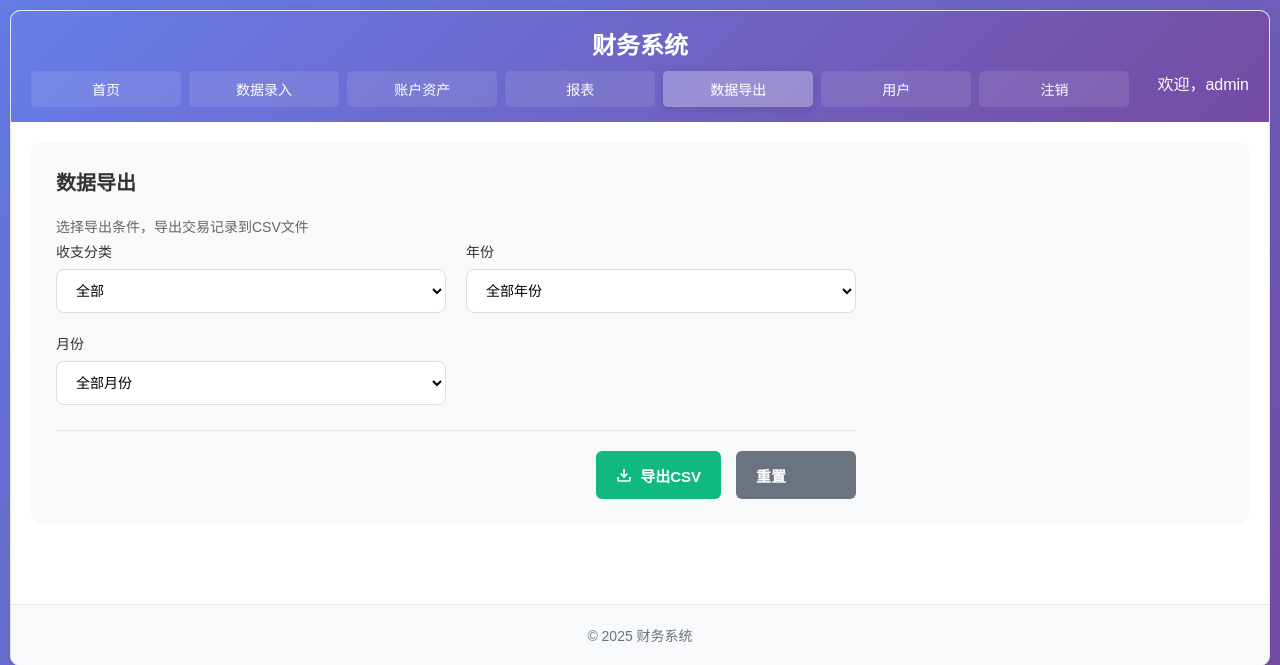
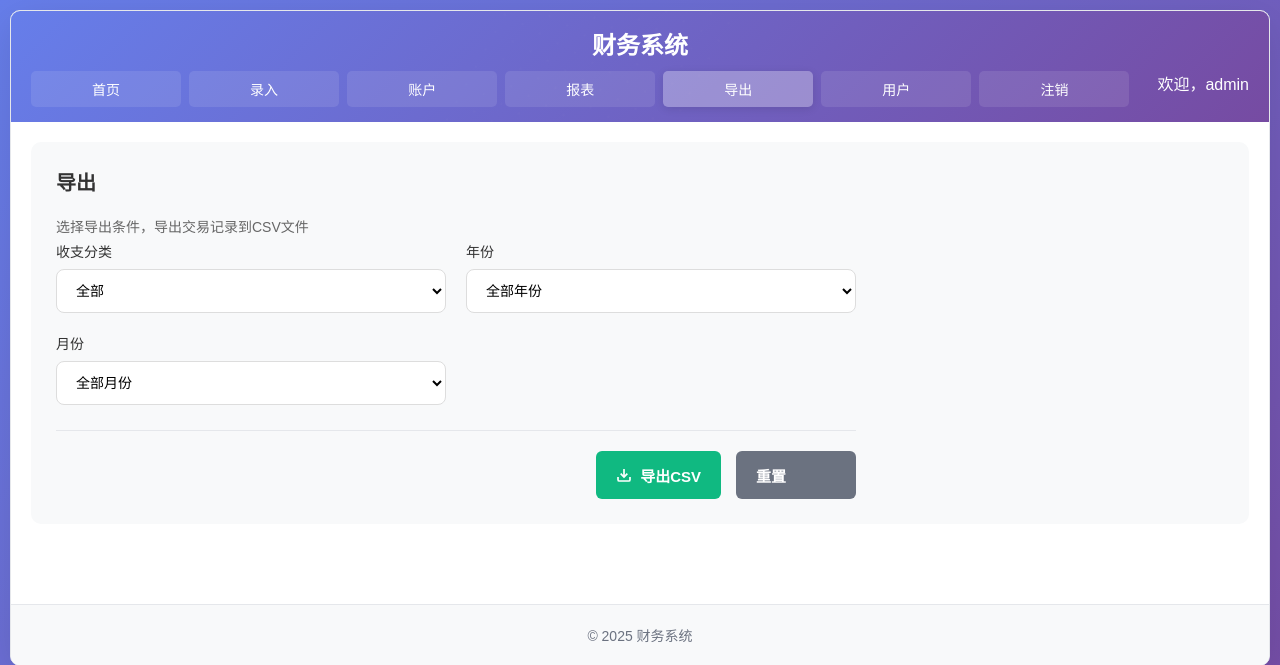
Before and after one commit to owen590/finapp, a Flask app: page /finapp/export in a window 1280 px wide. Shown: the top 665 px of the page. Run offline with Flask 3, Linux system fonts and the light colour scheme; a user stored in the database is signed in.

Commit message:
导航按钮统一：数据录入→录入，数据导出→导出，账户资产→账户

```diff
--- a/templates/entry.html
+++ b/templates/entry.html
@@ -18,10 +18,10 @@
             <h1>财务系统</h1>
             <nav>
                 <a href="{{ url_for('index') }}">首页</a>
-                <a href="{{ url_for('entry') }}" class="active">数据录入</a>
-                <a href="{{ url_for('accounts_page') }}">账户资产</a>
+                <a href="{{ url_for('entry') }}" class="active">录入</a>
+                <a href="{{ url_for('accounts_page') }}">账户</a>
                 <a href="{{ url_for('reports') }}">报表</a>
-                <a href="{{ url_for('export') }}">数据导出</a>
+                <a href="{{ url_for('export') }}">导出</a>
                 {% if current_user.is_authenticated %}
                 <a href="{{ url_for('users') }}">用户</a>
                 <a href="{{ url_for('logout') }}" style="float: right;" onclick="return confirmLogout()">注销</a>
--- a/templates/export.html
+++ b/templates/export.html
@@ -18,10 +18,10 @@
             <h1>财务系统</h1>
             <nav>
                 <a href="{{ url_for('index') }}">首页</a>
-                <a href="{{ url_for('entry') }}">数据录入</a>
-                <a href="{{ url_for('accounts_page') }}">账户资产</a>
+                <a href="{{ url_for('entry') }}">录入</a>
+                <a href="{{ url_for('accounts_page') }}">账户</a>
                 <a href="{{ url_for('reports') }}">报表</a>
-                <a href="{{ url_for('export') }}" class="active">数据导出</a>
+                <a href="{{ url_for('export') }}" class="active">导出</a>
                 {% if current_user.is_authenticated %}
                 <a href="{{ url_for('users') }}">用户</a>
                 <a href="{{ url_for('logout') }}" style="float: right;" onclick="return confirmLogout()">注销</a>
@@ -35,7 +35,7 @@
         <main>
             <section class="export-section">
                 <div class="entry-card">
-                    <h2>数据导出</h2>
+                    <h2>导出</h2>
                     <p class="hint">选择导出条件，导出交易记录到CSV文件</p>
 
                     <form id="export-form" class="entry-form">
--- a/templates/import.html
+++ b/templates/import.html
@@ -15,8 +15,8 @@
                 <a href="{{ url_for('ledger') }}">总账</a>
                 <a href="{{ url_for('monthly') }}">月度账单</a>
                 <a href="{{ url_for('loans_page') }}">借款管理</a>
-                <a href="{{ url_for('entry') }}">数据录入</a>
-                <a href="{{ url_for('accounts_page') }}">账户资产</a>
+                <a href="{{ url_for('entry') }}">录入</a>
+                <a href="{{ url_for('accounts_page') }}">账户</a>
                 <a href="{{ url_for('import_page') }}" class="active">数据导入</a>
             </nav>
         </header>
--- a/templates/index.html
+++ b/templates/index.html
@@ -21,7 +21,7 @@
             <h1>财务系统</h1>
             <nav>
                 <a href="{{ url_for('index') }}" class="active">首页</a>
-                <a href="{{ url_for('entry') }}">数据录入</a>
+                <a href="{{ url_for('entry') }}">录入</a>
                 <a href="{{ url_for('accounts_page') }}">账户</a>
                 <a href="{{ url_for('reports') }}">报表</a>
                 <a href="{{ url_for('export') }}">导出</a>
--- a/templates/ledger.html
+++ b/templates/ledger.html
@@ -14,8 +14,8 @@
                 <a href="{{ url_for('index') }}">首页</a>
                 <a href="{{ url_for('ledger') }}" class="active">总账</a>
                 <a href="{{ url_for('monthly') }}">月度账单</a>
-                <a href="{{ url_for('entry') }}">数据录入</a>
-                <a href="{{ url_for('accounts_page') }}">账户资产</a>
+                <a href="{{ url_for('entry') }}">录入</a>
+                <a href="{{ url_for('accounts_page') }}">账户</a>
             </nav>
         </header>
 
--- a/templates/monthly.html
+++ b/templates/monthly.html
@@ -14,8 +14,8 @@
                 <a href="{{ url_for('index') }}">首页</a>
                 <a href="{{ url_for('ledger') }}">总账</a>
                 <a href="{{ url_for('monthly') }}" class="active">月度账单</a>
-                <a href="{{ url_for('entry') }}">数据录入</a>
-                <a href="{{ url_for('accounts_page') }}">账户资产</a>
+                <a href="{{ url_for('entry') }}">录入</a>
+                <a href="{{ url_for('accounts_page') }}">账户</a>
             </nav>
         </header>
 
--- a/templates/reports.html
+++ b/templates/reports.html
@@ -30,10 +30,10 @@
             <h1>财务系统</h1>
             <nav>
                 <a href="{{ url_for('index') }}">首页</a>
-                <a href="{{ url_for('entry') }}">数据录入</a>
-                <a href="{{ url_for('accounts_page') }}">账户资产</a>
+                <a href="{{ url_for('entry') }}">录入</a>
+                <a href="{{ url_for('accounts_page') }}">账户</a>
                 <a href="{{ url_for('reports') }}" class="active">报表</a>
-                <a href="{{ url_for('export') }}">数据导出</a>
+                <a href="{{ url_for('export') }}">导出</a>
                 {% if current_user.is_authenticated %}
                 <a href="{{ url_for('users') }}">用户</a>
                 <a href="{{ url_for('logout') }}" style="float: right;" onclick="return confirmLogout()">注销</a>
--- a/templates/users.html
+++ b/templates/users.html
@@ -21,10 +21,10 @@
             <h1>财务系统</h1>
             <nav>
                 <a href="{{ url_for('index') }}">首页</a>
-                <a href="{{ url_for('entry') }}">数据录入</a>
-                <a href="{{ url_for('accounts_page') }}">账户资产</a>
+                <a href="{{ url_for('entry') }}">录入</a>
+                <a href="{{ url_for('accounts_page') }}">账户</a>
                 <a href="{{ url_for('reports') }}">报表</a>
-                <a href="{{ url_for('export') }}">数据导出</a>
+                <a href="{{ url_for('export') }}">导出</a>
                 <a href="{{ url_for('users') }}" class="active">用户</a>
                 {% if current_user.is_authenticated %}
                 <a href="{{ url_for('change_password_page') }}" style="float: right;">密码</a>
```
